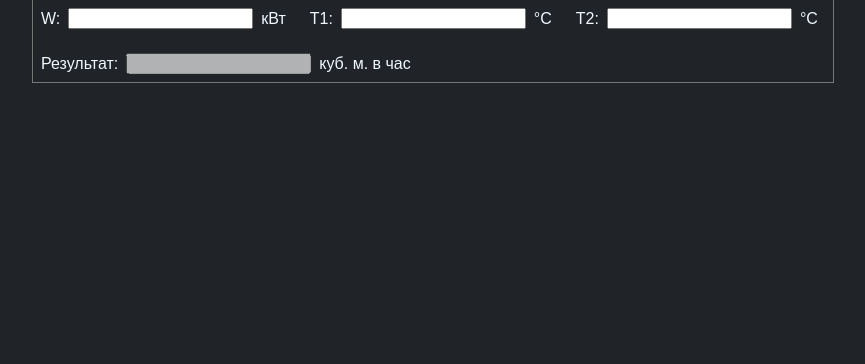
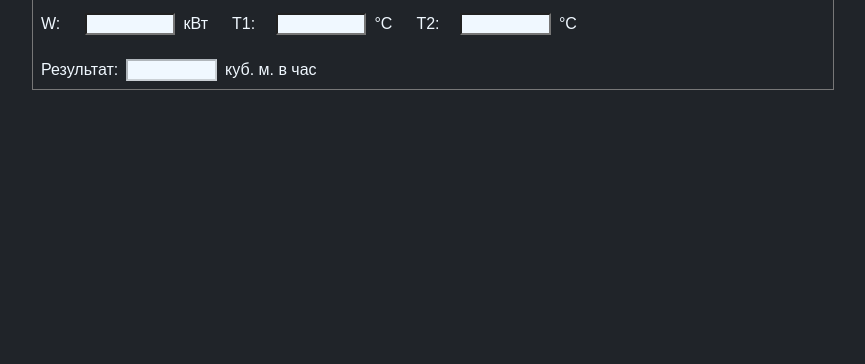
Before and after one commit to adjoo/myCalc, a plain HTML site: page docs/index.html in a window 1280 px wide. Shown: the part 436-800 px from the top of the page, without its empty margins (207-1072 px from the left). Drawn offline with Linux system fonts and the light colour scheme.

Commit message:
update style.css

```diff
--- a/docs/style.css
+++ b/docs/style.css
@@ -2,6 +2,12 @@ body{
     font-family: sans-serif;
     background-color: #202429;
     color: aliceblue;
+}
+input{
+    background-color: aliceblue;
+    font-weight: 500;
+    max-width: 10ch;
+    padding: .1rem .4rem;
 }
 
 .calc_row{
@@ -37,6 +43,7 @@ body{
 }
 .argument_label{
     order: 0;
+    min-width: 4ch;
 }
 .calc_result_wrapper{
     display: flex;
@@ -45,5 +52,5 @@ body{
     gap: .5rem
 }
 .calc_result{
-
+    background-color: #aliceblue;
 }
```
